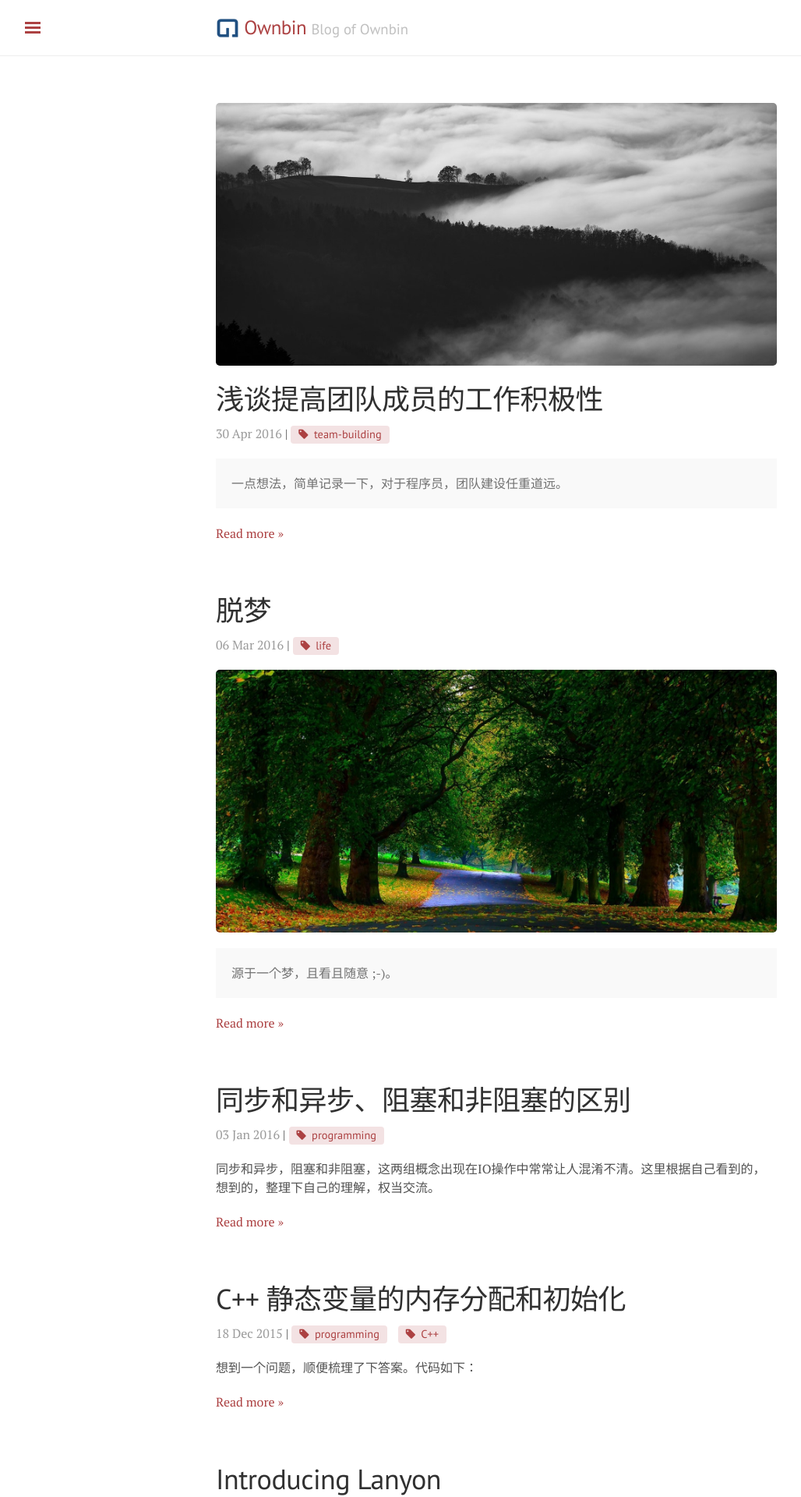
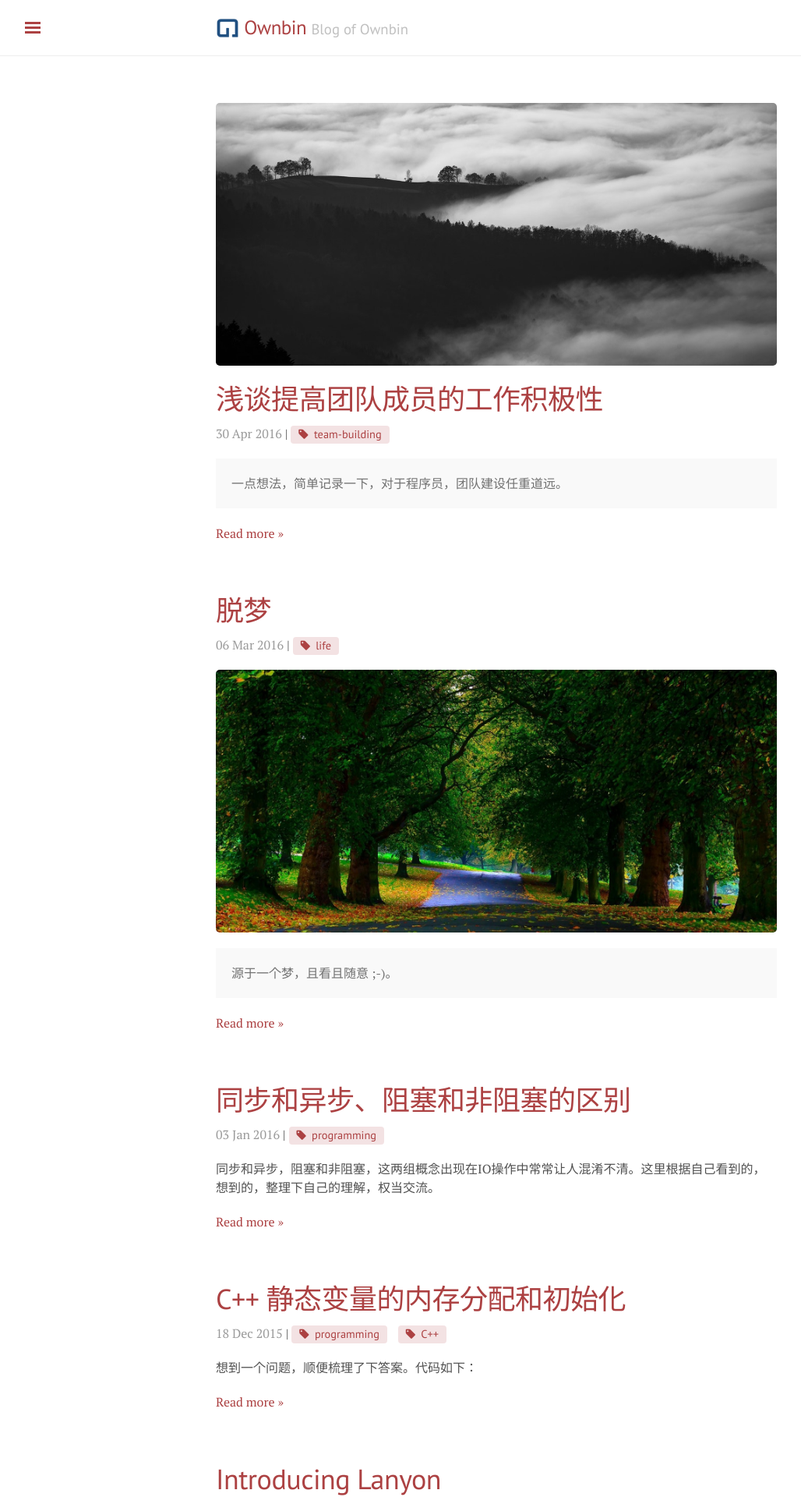
Before and after one commit to ownbin/ownbin.github.io, a Jekyll site: the page built from index.html, in a window 1280 px wide. Shown: the top 1920 px of the page at 78% size, without its empty margins (3-1031 px from the left). Built offline with Jekyll 4.4.1, drawn with Linux system fonts in a browser that asks for light colours; nearby versions of some CDN libraries; the list of posts is cut into pages by our own code.

Commit message:
修正css

```diff
--- a/assets/css/_sass/_post.scss
+++ b/assets/css/_sass/_post.scss
@@ -17,15 +17,11 @@
     }
 
     /* Blog post or page title */
-    .page-title,
-    .post-title,
-    .post-title a {
-        color: #303030;
-    }
-    .page-title,
-    .post-title {
-        margin-top: 0;
-    }
+  .page-title,
+  .post-title {
+    color: #303030;
+    margin-top: 0;
+  }
 
   /* Meta data line below post title */
   .post-date {
```
